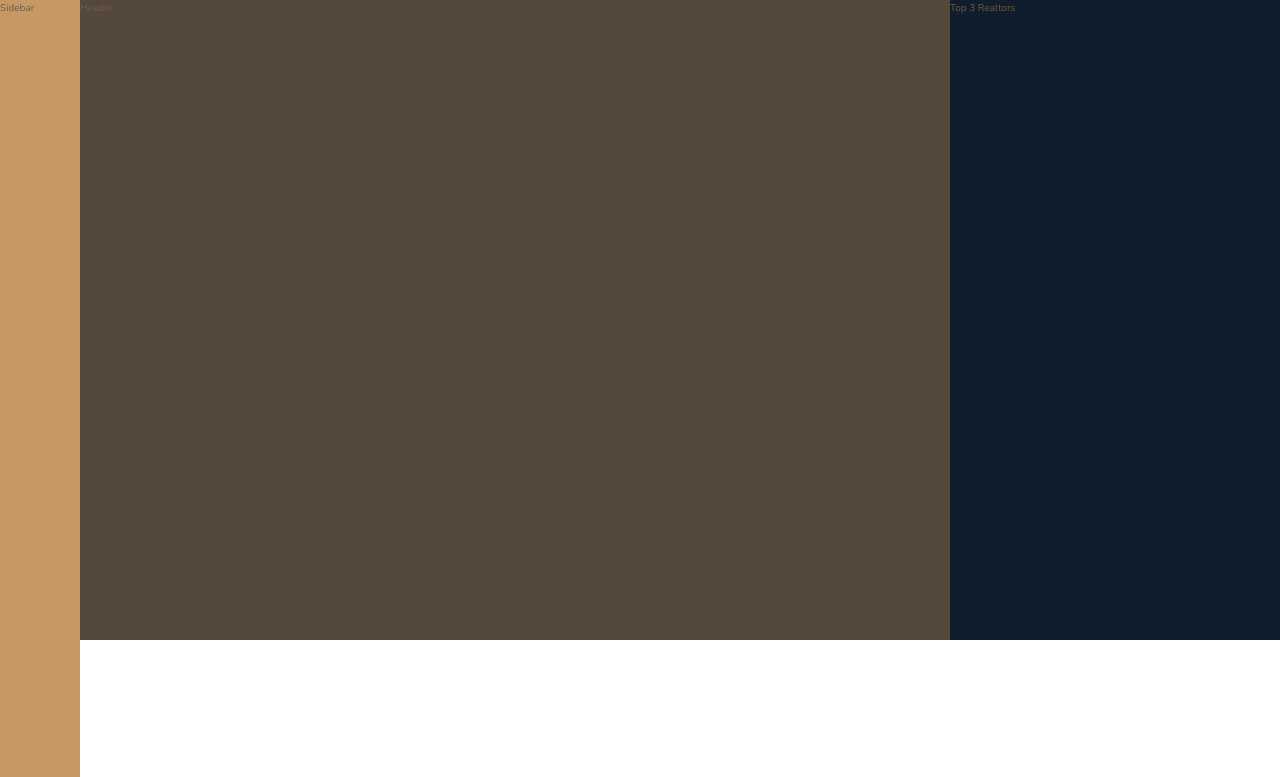
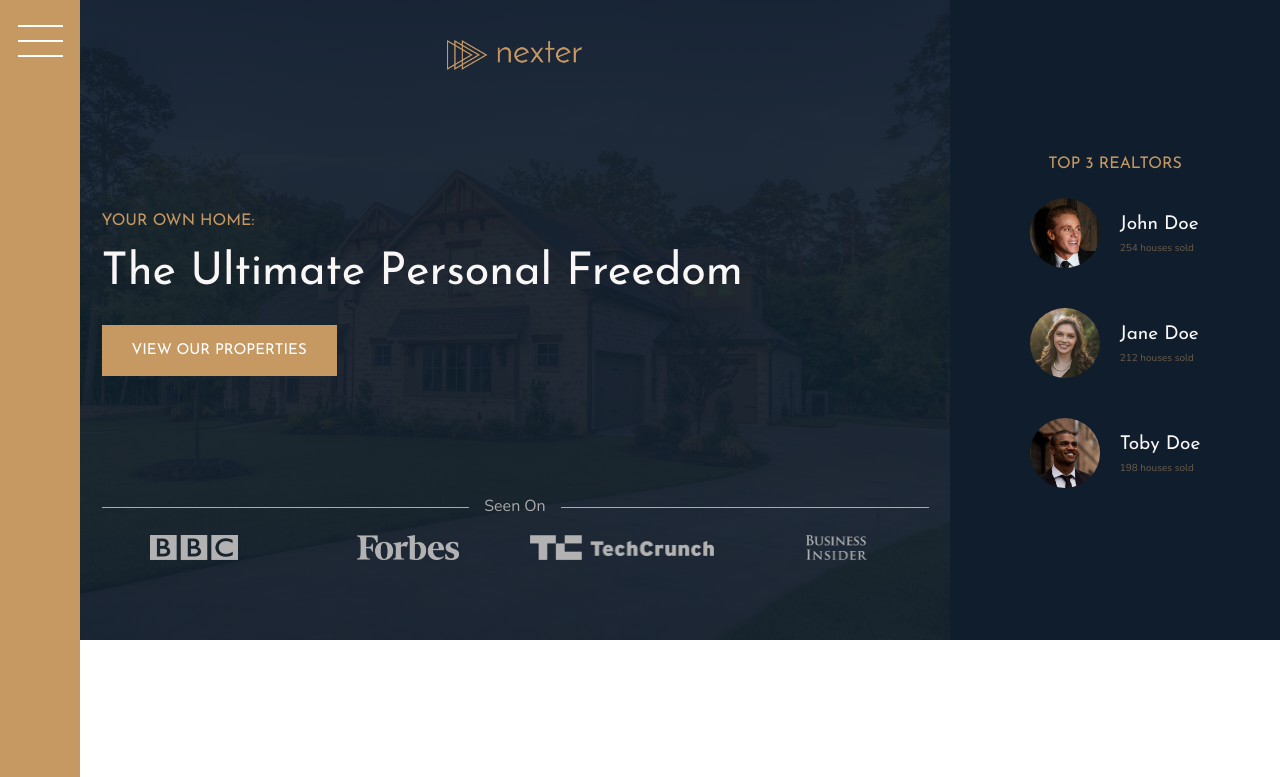
Before and after one commit to clippefuentes/NexterCSSPractice, a plain HTML site: page index.html in a window 1280 px wide. Shown: the top 777 px of the page. Drawn offline with nearby package versions, Linux system fonts and the light colour scheme.

Commit message:
Add realtors

```diff
--- a/css/style.css
+++ b/css/style.css
@@ -23,6 +23,11 @@ body {
 .heading-1, .heading-2, .heading-3, .heading-4 {
   font-family: "Josefin Sans", sans-serif;
   font-weight: 400; }
+
+.heading-1 {
+  font-size: 4.5rem;
+  color: #f9f7f6;
+  line-height: 1; }
 
 .heading-2 {
   font-size: 4rem;
@@ -74,15 +79,91 @@ body {
 .sidebar {
   background-color: #c69963;
   grid-column: sidebar-start/sidebar-end;
-  grid-row: 1 / -1; }
+  grid-row: 1 / -1;
+  display: flex;
+  justify-content: center; }
+
+.nav-btn {
+  border: none;
+  border-radius: 0;
+  background-color: #fff;
+  height: 2px;
+  width: 4.5rem;
+  margin-top: 4rem; }
+  .nav-btn::before, .nav-btn::after {
+    content: '';
+    background-color: #fff;
+    height: 2px;
+    width: 4.5rem;
+    display: block; }
+  .nav-btn::before {
+    transform: translateY(-1.5rem); }
+  .nav-btn::after {
+    transform: translateY(1.3rem); }
 
 .header {
   background-color: #54483A;
-  grid-column: full-start / col-end 6; }
+  grid-column: full-start / col-end 6;
+  background-image: linear-gradient(rgba(16, 29, 44, 0.93), rgba(16, 29, 44, 0.93)), url(../img/hero.jpeg);
+  background-size: cover;
+  background-position: center;
+  padding: 8rem;
+  padding-top: 4rem;
+  display: grid;
+  grid-template-rows: 1fr min-content 6rem 1fr;
+  grid-template-columns: max-content;
+  grid-row-gap: 1.5rem;
+  justify-content: center; }
+  .header__logo {
+    height: 3rem;
+    justify-self: center; }
+  .header__btn {
+    align-self: start;
+    justify-self: start; }
+  .header__seenon-text {
+    display: grid;
+    grid-template-columns: 1fr max-content 1fr;
+    grid-column-gap: 1.5rem;
+    align-items: center;
+    font-size: 1.6rem;
+    color: #aaa; }
+    .header__seenon-text::before, .header__seenon-text::after {
+      content: '';
+      display: block;
+      height: 1px;
+      background-color: currentColor; }
+  .header__seenon-logos {
+    display: grid;
+    grid-template-columns: repeat(4, 1fr);
+    grid-column-gap: 3rem;
+    justify-items: center; }
+    .header__seenon-logos img {
+      height: 2.5rem;
+      filter: brightness(70%); }
 
 .realtors {
   background-color: #101d2c;
-  grid-column: col-start 7 / full-end; }
+  grid-column: col-start 7 / full-end;
+  padding: 3rem;
+  display: grid;
+  align-content: center;
+  justify-content: center;
+  justify-items: center;
+  grid-row-gap: 2rem; }
+  .realtors__list {
+    display: grid;
+    grid-template-columns: min-content max-content;
+    grid-column-gap: 2rem;
+    grid-row-gap: 5vh;
+    align-items: center; }
+  .realtors__img {
+    width: 7rem;
+    border-radius: 50%;
+    display: block; }
+  .realtors__sold {
+    text-transform: uppercase;
+    color: #aaa;
+    margin-top: -3px; }
 
 .features {
   grid-column: center-start / center-end;
--- a/index.html
+++ b/index.html
@@ -13,15 +13,48 @@
     </head>
     <body class="container">
         <div class="sidebar">
-            Sidebar
+            <button class="nav-btn"></button>
         </div>
 
         <header class="header">
-            Header
+            <img src="img/logo.png" alt="Logo" class="header__logo">
+            <h3 class="heading-3">Your own home:</h3>
+            <h1 class="heading-1">The Ultimate Personal Freedom</h1>
+            <button class="btn header__btn">View Our properties</button>
+            <div class="header__seenon-text">Seen On</div>
+            <div class="header__seenon-logos">
+                <img src="img/logo-bbc.png" alt="Logo">
+                <img src="img/logo-forbes.png" alt="Logo">
+                <img src="img/logo-techcrunch.png" alt="Logo">
+                <img src="img/logo-bi.png" alt="Logo">
+            </div>
         </header>
 
         <div class="realtors">
-            Top 3 Realtors
+            <h3 class="heading-3">Top 3 Realtors</h3>
+            <div class="realtors__list">
+                <img src="img/realtor-1.jpeg" alt="1" class="realtors__img">
+                <div class="realtors__details">
+                    <h4 class="heading-4 heading-4--light">
+                        John Doe
+                    </h4>
+                    <p class="realtos__sold">254 houses sold</p>
+                </div>
+                <img src="img/realtor-2.jpeg" alt="1" class="realtors__img">
+                <div class="realtors__details">
+                    <h4 class="heading-4 heading-4--light">
+                        Jane Doe
+                    </h4>
+                    <p class="realtos__sold">212 houses sold</p>
+                </div>
+                <img src="img/realtor-3.jpeg" alt="1" class="realtors__img">
+                <div class="realtors__details">
+                    <h4 class="heading-4 heading-4--light">
+                        Toby Doe
+                    </h4>
+                    <p class="realtos__sold">198 houses sold</p>
+                </div>
+            </div>
         </div>
         <div class="features">
             <div class="feature">
--- a/sass/_header.scss
+++ b/sass/_header.scss
@@ -1,4 +1,55 @@
 .header {
   background-color: $color-grey-dark-1;
   grid-column: full-start / col-end 6;
+  background-image: linear-gradient(rgba($color-secondary, .93), rgba($color-secondary, .93)), url(../img/hero.jpeg);
+  background-size: cover;
+  background-position: center;
+  padding: 8rem;
+  padding-top: 4rem;
+
+  display: grid;
+  grid-template-rows: 1fr min-content 6rem 1fr ;
+  grid-template-columns: max-content;
+  grid-row-gap: 1.5rem;
+  justify-content: center;
+
+
+  &__logo {
+    height: 3rem;
+    justify-self: center;
+  }
+
+  &__btn {
+    align-self: start;
+    justify-self: start;
+  }
+
+  &__seenon-text {
+    display: grid;
+    grid-template-columns: 1fr max-content 1fr;
+    grid-column-gap: 1.5rem;
+    align-items: center;
+    font-size: 1.6rem;
+    color: $color-grey-light-2;
+
+    &::before,
+    &::after {
+      content: '';
+      display: block;
+      height: 1px;
+      background-color: currentColor;
+    }
+  }
+
+  &__seenon-logos {
+    display: grid;
+    grid-template-columns: repeat(4, 1fr);
+    grid-column-gap: 3rem;
+    justify-items: center;
+
+    img {
+      height: 2.5rem;
+      filter: brightness(70%);
+    }
+  }
 }
--- a/sass/_realtors.scss
+++ b/sass/_realtors.scss
@@ -1,4 +1,30 @@
 .realtors {
   background-color: $color-secondary;
   grid-column: col-start 7 / full-end;
+  padding: 3rem;
+  display: grid;
+  align-content: center;
+  justify-content: center;
+  justify-items: center;
+  grid-row-gap: 2rem;
+
+  &__list {
+    display: grid;
+    grid-template-columns: min-content max-content;
+    grid-column-gap: 2rem;
+    grid-row-gap: 5vh;
+    align-items: center;
+  }
+
+  &__img {
+    width: 7rem;
+    border-radius: 50%;
+    display: block;
+  }
+
+  &__sold {
+    text-transform: uppercase;
+    color: $color-grey-light-2;
+    margin-top: -3px;
+  }
 }
--- a/sass/_sidebar.scss
+++ b/sass/_sidebar.scss
@@ -2,4 +2,34 @@
   background-color: $color-primary;
   grid-column: sidebar-start/sidebar-end;
   grid-row: 1 / -1;
+
+  display: flex;
+  justify-content: center;
 }
+
+.nav-btn {
+  border: none;
+  border-radius: 0;
+
+  background-color: #fff;
+  height: 2px;
+  width: 4.5rem;
+  margin-top: 4rem;
+
+  &::before,
+  &::after {
+    content: '';
+    background-color: #fff;
+    height: 2px;
+    width: 4.5rem;
+    display: block;
+  }
+
+  &::before {
+    transform: translateY(-1.5rem);
+  }
+
+  &::after {
+    transform: translateY(1.3rem);
+  }
+}
--- a/sass/_typography.scss
+++ b/sass/_typography.scss
@@ -5,6 +5,9 @@
 
 .heading-1 {
   @extend %heading;
+  font-size: 4.5rem;
+  color: $color-grey-light-1;
+  line-height: 1;
 }
 
 .heading-2 {
```
